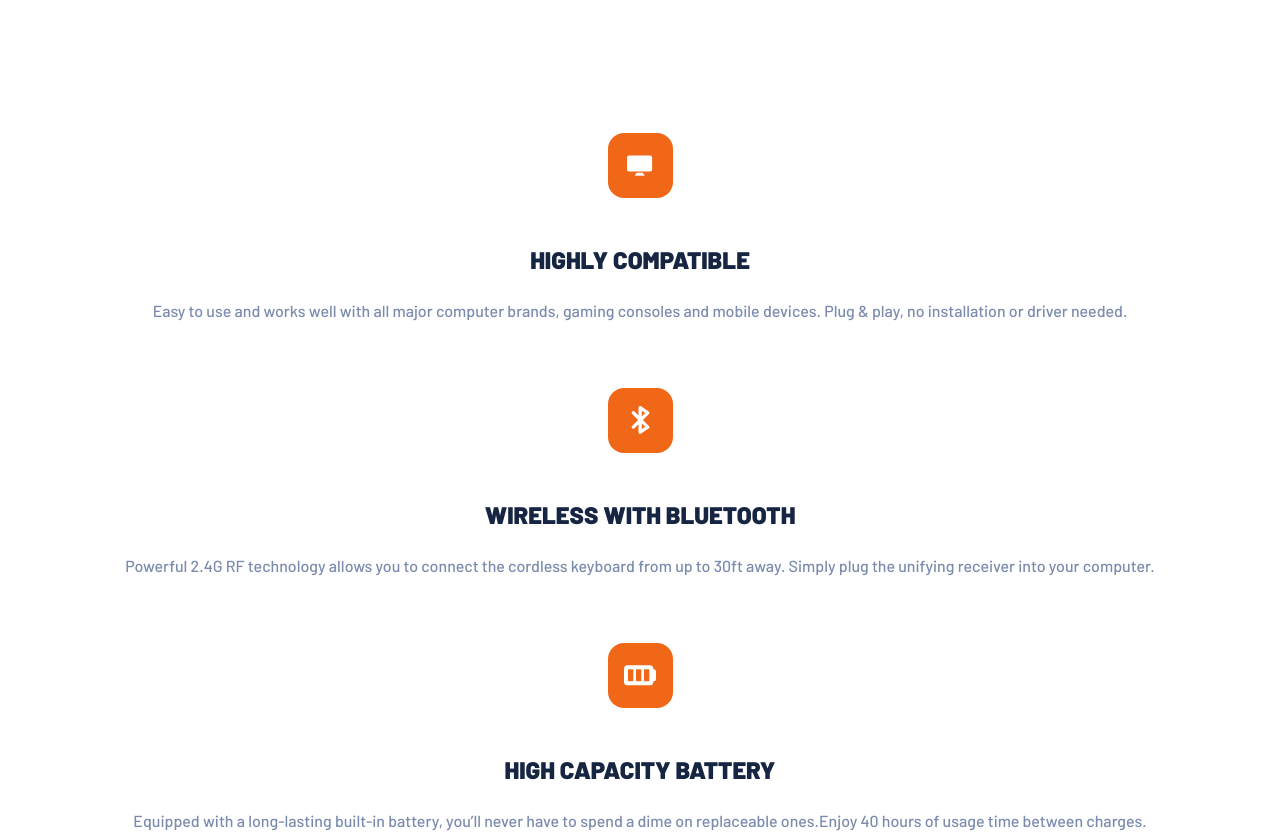
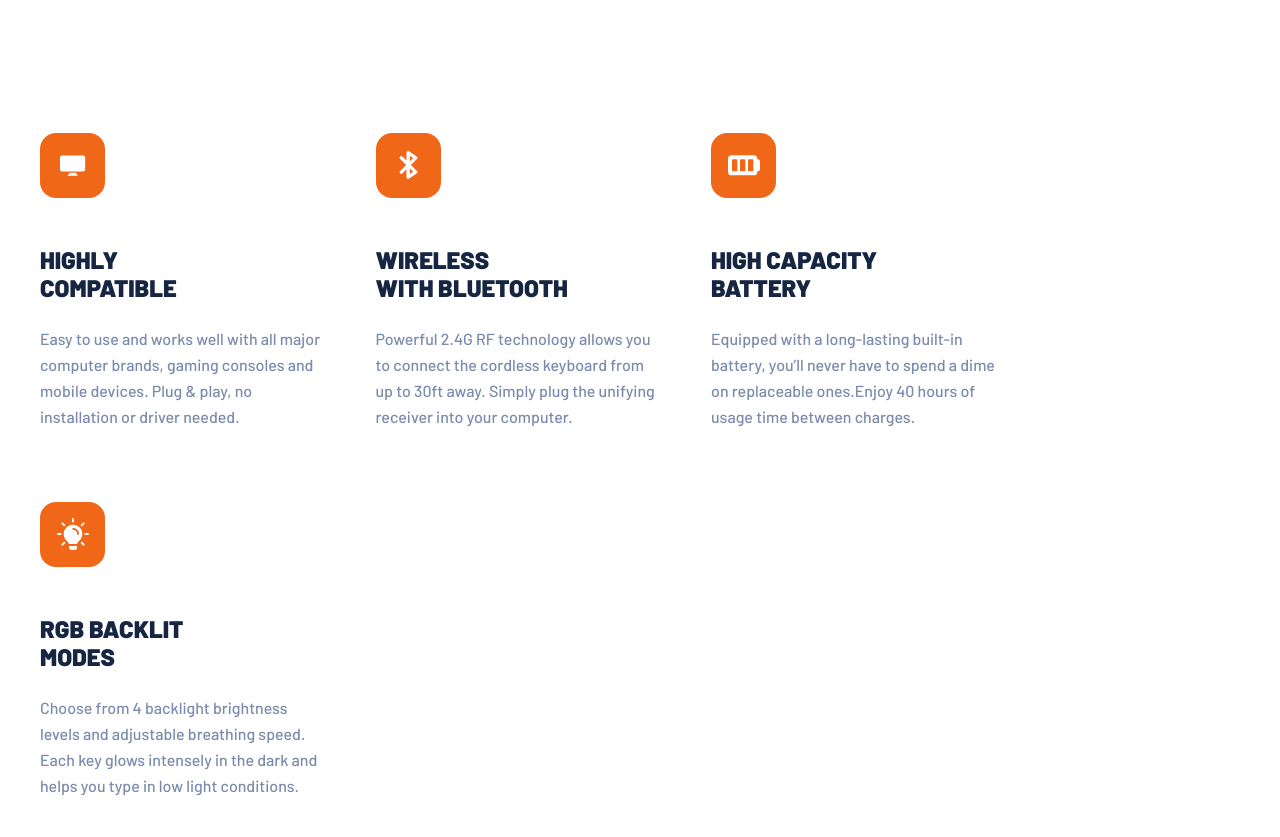
Before and after one commit to Alexandre-st/Typemaster-landing-page, a website built with Parcel: page src/index.html in a window 1280 px wide. Shown: the part 1780-2617 px from the top of the page. Built offline with nearby package versions, Linux system fonts and the light colour scheme.

Commit message:
Add tablet design, find the br tag to help to create a new line for title and rework title weight and color

```diff
--- a/src/index.html
+++ b/src/index.html
@@ -64,45 +64,45 @@
     </section>
     <!-- HOW IT WORKS -->
     <section class="work">
-      <div>
+      <div class="work-order">
         <div class="work-image">
           <img src="./assets/shared/icon-compatible.svg" alt="Highly compatible">
         </div>
         <div class="work-content">
-          <h3 class="work-title">HIGHLY COMPATIBLE</h3>
+          <h3 class="work-title">HIGHLY<br> COMPATIBLE</h3>
           <p class="work-text">
             Easy to use and works well with all major computer brands, gaming consoles and mobile devices. Plug & play, no installation or driver needed.
           </p>
         </div>
       </div>
-      <div>
+      <div class="work-order">
         <div class="work-image">
           <img  src="./assets/shared/icon-bluetooth.svg" alt="Wireless with bluetooth">
         </div>
         <div class="work-content">
-          <h3 class="work-title">WIRELESS WITH BLUETOOTH</h3>
+          <h3 class="work-title">WIRELESS<br> WITH BLUETOOTH</h3>
           <p class="work-text">
             Powerful 2.4G RF technology allows you to connect the cordless keyboard from up to 30ft away. Simply plug the unifying receiver into your computer.
           </p>
         </div>
       </div>
-      <div>
+      <div class="work-order">
         <div class="work-image">
           <img src="./assets/shared/icon-battery.svg" alt="Battery capacity">
         </div>
         <div class="work-content">
-          <h3 class="work-title">HIGH CAPACITY BATTERY</h3>
+          <h3 class="work-title">HIGH CAPACITY<br> BATTERY</h3>
           <p class="work-text">
             Equipped with a long-lasting built-in battery, you’ll never have to spend a dime on replaceable ones.Enjoy 40 hours of usage time between charges.
           </p>
         </div>
       </div>
-      <div>
+      <div class="work-order">
         <div class="work-image">
           <img src="./assets/shared/icon-light.svg" alt="RGB Modes">
         </div>
         <div class="work-content">
-          <h3 class="work-title">RGB BACKLIT MODES</h3>
+          <h3 class="work-title">RGB BACKLIT<br> MODES</h3>
           <p class="work-text">
           Choose from 4 backlight brightness levels and adjustable breathing speed. Each key glows intensely in the dark and helps you type in low light conditions.
           </p>
--- a/src/styles/base/_base.scss
+++ b/src/styles/base/_base.scss
@@ -13,6 +13,13 @@ header {
 main {
   max-width: 144rem;
   margin: 0 auto;
+}
+
+h1,
+h2,
+h3 {
+  font-weight: 900;
+  color: #162542;
 }
 
 p {
--- a/src/styles/layouts/_footer.scss
+++ b/src/styles/layouts/_footer.scss
@@ -1,6 +1,12 @@
+@use "../variables/mixins" as *;
+
 .footer {
   margin: 9.6rem 0 5rem 0;
   text-align: center;
+
+  @include mq(tablet) {
+    margin: 14.2rem 0 4.3rem 0;
+  }
 
   h4 {
     color: #7b8bad;
--- a/src/styles/layouts/_hero.scss
+++ b/src/styles/layouts/_hero.scss
@@ -21,9 +21,7 @@
   &-title {
     font-size: 4.8rem;
     line-height: 4.8rem;
-    font-weight: 900;
     text-transform: uppercase;
-    color: #162542;
   }
 
   &-description {
@@ -121,7 +119,6 @@
   // Content
   &-content {
     @include mq(tablet) {
-      // padding: 0 4rem;
       margin: 7.2rem 0 14.2rem 0;
     }
 
@@ -142,8 +139,6 @@
         font-size: 3.2rem;
         line-height: 3.6rem;
         text-transform: uppercase;
-        font-weight: 900;
-        color: #162542;
         padding: 0 3.6rem;
 
         @include mq(tablet) {
--- a/src/styles/layouts/_work.scss
+++ b/src/styles/layouts/_work.scss
@@ -1,3 +1,5 @@
+@use "../variables/mixins" as *;
+
 .work {
   padding: 0 2.4rem;
   display: flex;
@@ -5,6 +7,22 @@
   align-items: center;
   text-align: center;
   gap: 6.4rem;
+
+  @include mq(tablet) {
+    flex-direction: row;
+    flex-wrap: wrap;
+    gap: 5rem;
+    padding: 0 9.8rem 0 4rem;
+  }
+
+  &-order {
+    @include mq(tablet) {
+      text-align: start;
+      width: 25%;
+      min-width: 28.1rem;
+      margin-bottom: 2.2rem;
+    }
+  }
 
   &-image {
     background-color: #f16718;
@@ -16,6 +34,10 @@
     border-radius: 1.6rem;
     margin: 0 auto;
 
+    @include mq(tablet) {
+      margin: 0;
+    }
+
     img {
       width: fit-content;
     }
@@ -24,9 +46,6 @@
   &-title {
     font-size: 2.4rem;
     line-height: 2.8rem;
-    font-weight: 900;
-    color: #162542;
     margin: 4.8rem 0 2.4rem 0;
-    padding: 0 6.4rem;
   }
 }
```
